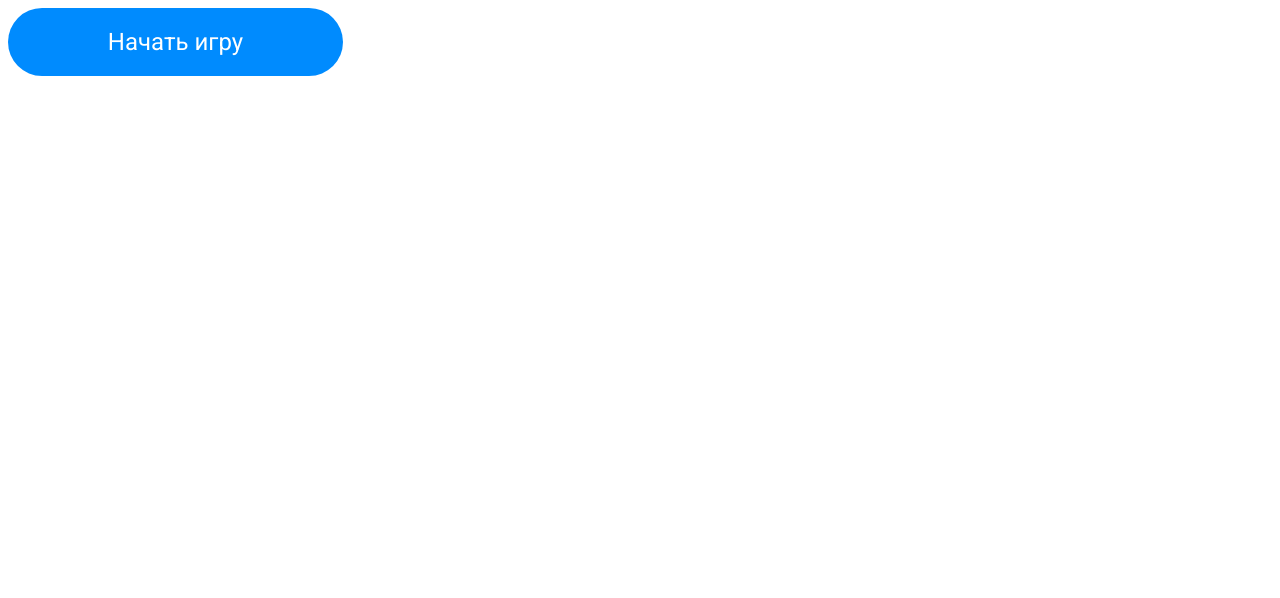
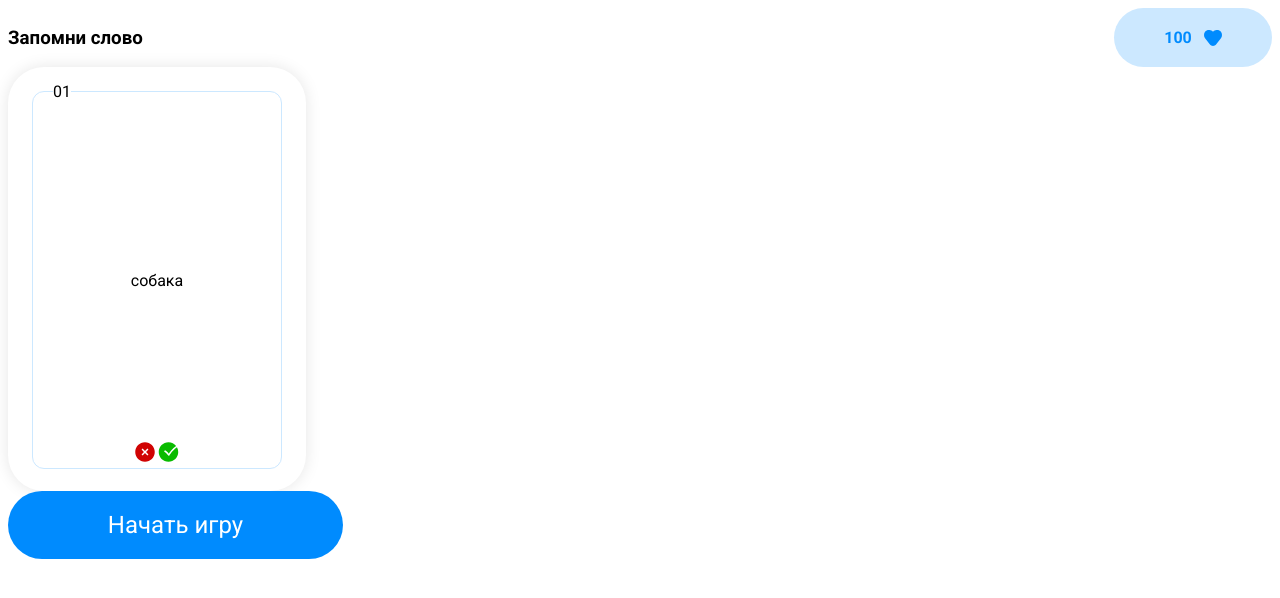
Before and after one commit to KretovKir/vue-homework, a Vue app in the folder vue-homework/: page / in a window 1280 px wide. Shown: the top 598 px of the page. Built offline with nearby package versions, Linux system fonts and the light colour scheme.

Commit message:
homework 3 completed

```diff
--- a/vue-homework/src/App.vue
+++ b/vue-homework/src/App.vue
@@ -1,8 +1,23 @@
 <script setup>
   import Button from './components/Button.vue'
+  import Card from './components/Card.vue';
+  import Header from './components/Header.vue';
+
+
+  function error(status){
+    console.log(status)
+  }
+  function good(status){
+    console.log(status)
+  }
 </script>
 
 <template>
+  <Header/>
+
+  <Card cardNum="01" word="dog" translatedWord="собака" @statusSendError="error" @statusSendGood="good"/>
+
+
   <Button>
     Начать игру
   </Button>
--- /dev/null
+++ b/vue-homework/src/components/Card.vue
@@ -0,0 +1,97 @@
+<script setup>
+import Error from './Error.vue';
+import Good from './Good.vue';
+
+  const {cardNum, word} = defineProps(['cardNum', 'word', 'translatedWord'])
+  const emits = defineEmits(['rotateCard', 'statusSendError', 'statusSendGood'])
+
+  function rotation(){
+    emits('rotateCard', 'rotate')
+    document.querySelector('.card').classList.add('rotating')
+  }
+
+  function statusSendError(){
+
+    emits('statusSendError', 'error')
+  }
+
+  function statusSendGood(){
+    emits('statusSendGood', 'good')
+  }
+</script>
+
+<template>
+  <div class="card" @click="rotation">
+    <!-- <div class="front">
+      <div class="card-border">
+        <span class="card-num">{{ cardNum }}</span>
+        <span class="word">{{ word }}</span>
+      </div>
+    </div> -->
+
+      <div class="card-border">
+        <span class="card-num">{{ cardNum }}</span>
+        <span class="translatedWord">{{ translatedWord }}</span>
+        <div class="controllers">
+          <Error @click="statusSendError"></Error>
+          <Good @click="statusSendGood"></Good>
+        </div>
+      </div>
+
+  </div>
+</template>
+
+<style scoped>
+  .card{
+    width: 250px;
+    height: 376px;
+    padding: 24px;
+    border-radius: 36px;
+    box-shadow: 0px 0px 16px 0px rgba(0, 0, 0, 0.1);
+
+  }
+
+  .front, .back {
+    position: absolute;
+    backface-visibility: hidden; /* скрывать обратную сторону при перевороте */
+    display: flex;
+    align-items: center;
+    justify-content: center;
+    font-size: 24px;
+    backface-visibility: hidden;
+  }
+
+  .front {
+  background-color: #fff;
+  }
+
+  /* Обратная сторона, повернутая на 180 градусов по Y */
+  .back {
+    background-color: #f0f0f0;
+    transform: rotateY(180deg);
+  }
+  .card-border{
+    border: 1px solid rgba(204, 232, 255, 1);
+    border-radius: 12px;
+    position: relative;
+    height: 100%;
+    display: flex;
+    justify-content: center;
+    align-items: center;
+  }
+
+  .card-num{
+    position: absolute;
+    left: 20px;
+    top: -10px;
+    color: #000;
+    background-color: var(--color-primary);
+  }
+
+  .controllers{
+    position: absolute;
+    bottom: 0;
+    left: 50%;
+    transform: translate(-50%, 0);
+  }
+</style>
--- /dev/null
+++ b/vue-homework/src/components/Error.vue
@@ -0,0 +1,12 @@
+<script setup>
+</script>
+
+<template>
+  <svg width="24" height="24" viewBox="0 0 24 24" fill="none" xmlns="http://www.w3.org/2000/svg">
+  <path fill-rule="evenodd" clip-rule="evenodd" d="M15.461 14.389L14.4 15.45L11.999 13.051L9.599 15.447L8.539 14.386L10.938 11.991L8.539 9.593L9.6 8.532L12 10.931L14.401 8.534L15.461 9.596L13.061 11.991L15.461 14.389ZM12 2.25C6.624 2.25 2.25 6.624 2.25 12C2.25 17.376 6.624 21.75 12 21.75C17.376 21.75 21.75 17.376 21.75 12C21.75 6.624 17.376 2.25 12 2.25Z" fill="#D00303"/>
+  </svg>
+
+</template>
+
+<style scoped>
+</style>
--- /dev/null
+++ b/vue-homework/src/components/Good.vue
@@ -0,0 +1,12 @@
+<script setup>
+</script>
+
+<template>
+  <svg width="24" height="24" viewBox="0 0 24 24" fill="none" xmlns="http://www.w3.org/2000/svg">
+  <path fill-rule="evenodd" clip-rule="evenodd" d="M12.4693 15.308L12.2543 15.689H11.4143L11.1613 15.353C11.1463 15.33 9.6593 13.108 7.7373 11.892L7.1023 11.492L7.9043 10.224L8.5373 10.624C9.92231 11.499 11.0723 12.777 11.7503 13.63C12.8153 12.025 15.3093 8.682 19.1343 5.971C17.3473 3.709 14.5863 2.25 11.4873 2.25C6.1113 2.25 1.7373 6.624 1.7373 12C1.7373 17.376 6.1113 21.75 11.4873 21.75C16.8633 21.75 21.2373 17.376 21.2373 12C21.2373 10.263 20.7753 8.635 19.9763 7.221C15.1433 10.667 12.4983 15.257 12.4693 15.308Z" fill="#09BB00"/>
+  </svg>
+
+</template>
+
+<style scoped>
+</style>
--- /dev/null
+++ b/vue-homework/src/components/Header.vue
@@ -0,0 +1,19 @@
+<script setup>
+import Score from './Score.vue';
+
+
+</script>
+
+<template>
+  <div class="header">
+    <h3>Запомни слово</h3>
+    <Score score="100"/>
+  </div>
+</template>
+
+<style scoped>
+  .header{
+    display: flex;
+    justify-content: space-between;
+  }
+</style>
--- /dev/null
+++ b/vue-homework/src/components/IconHeart.vue
@@ -0,0 +1,14 @@
+<script setup>
+
+</script>
+
+<template>
+  <svg width="18" height="16" viewBox="0 0 18 16" fill="none" xmlns="http://www.w3.org/2000/svg">
+  <path d="M12.4709 0.0535018C11.1978 0.228562 9.92258 0.8312 9 1.80891C8.07742 0.8312 6.8022 0.228562 5.52915 0.0535018C3.91335 -0.168691 2.1499 0.284246 1.05884 1.73088C-0.352945 3.60276 -0.352949 6.25395 1.05884 8.12583L5.75286 14.3496C7.41251 16.5501 10.5875 16.5501 12.2471 14.3496L16.9412 8.12584C18.3529 6.25396 18.3529 3.60276 16.9412 1.73088C15.8501 0.284246 14.0867 -0.168691 12.4709 0.0535018Z" fill="#008BFE"/>
+  </svg>
+
+</template>
+
+<style scoped>
+
+</style>
--- /dev/null
+++ b/vue-homework/src/components/Score.vue
@@ -0,0 +1,36 @@
+<script setup>
+  import IconHeart from "./IconHeart.vue";
+  const {score} = defineProps(['score']);
+</script>
+
+<template>
+  <div class="score-container">
+    <span class="score-count">{{ score }}</span>
+    <IconHeart></IconHeart>
+  </div>
+
+
+</template>
+
+<style scoped>
+  .score-container{
+    width: 110px;
+    padding: 12px 24px;
+    border-radius: 36px;
+    background-color: #CCE8FF;
+    display: flex;
+    justify-content: center;
+    align-items: center;
+  }
+
+  .score-count{
+    font-family: 'Roboto';
+    font-weight: 700;
+    font-size: 16px;
+    line-height: 24px;
+    letter-spacing: 0%;
+    text-align: center;
+    margin-right: 12px;
+    color: #008BFE;
+  }
+</style>
--- a/vue-homework/src/style.css
+++ b/vue-homework/src/style.css
@@ -11,3 +11,17 @@
 body{
   font-family: var(--font);
 }
+
+@keyframes rotateAnimation {
+  0% {
+    transform: rotateY(0deg);
+  }
+  100% {
+    transform: rotateY(180deg);
+  }
+}
+
+.rotating{
+  transform-origin: center;
+  animation: rotateAnimation 2s linear;
+}
```
